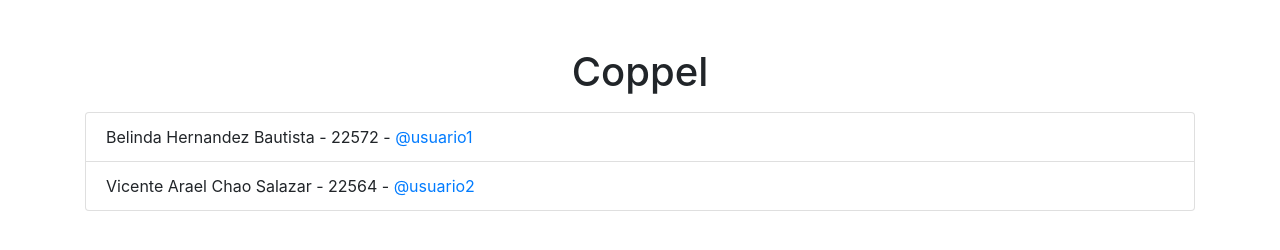
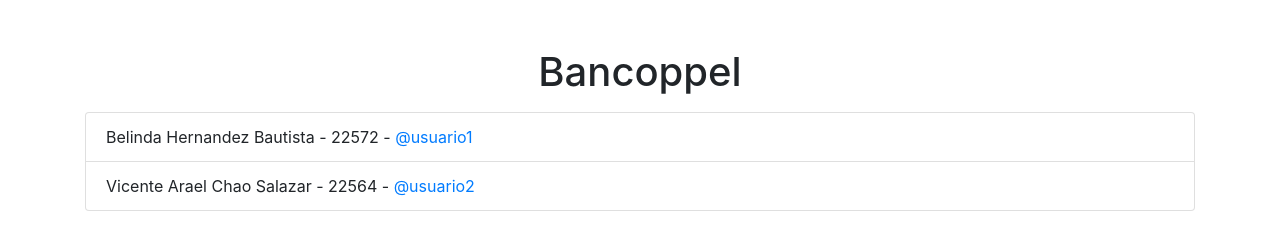
Before and after one commit to laknsjfjdjwkebdbbsbsma/bancoppel, a plain HTML site: page index.html in a window 1280 px wide. Drawn offline with nearby package versions, Linux system fonts and the light colour scheme.

Commit message:
Update index.html

```diff
--- a/index.html
+++ b/index.html
@@ -8,7 +8,7 @@
 </head>
 <body>
     <div class="container">
-        <h1 class="text-center mt-5">Coppel</h1>
+        <h1 class="text-center mt-5">Bancoppel</h1>
         <ul class="list-group mt-3">
             <li class="list-group-item">Belinda Hernandez Bautista - 22572 - <a href="https://github.com/beli-hdz" target="_blank">@usuario1</a></li>
             <li class="list-group-item">Vicente Arael Chao Salazar - 22564 - <a href="https://github.com/araelchao" target="_blank">@usuario2</a></li>
```
